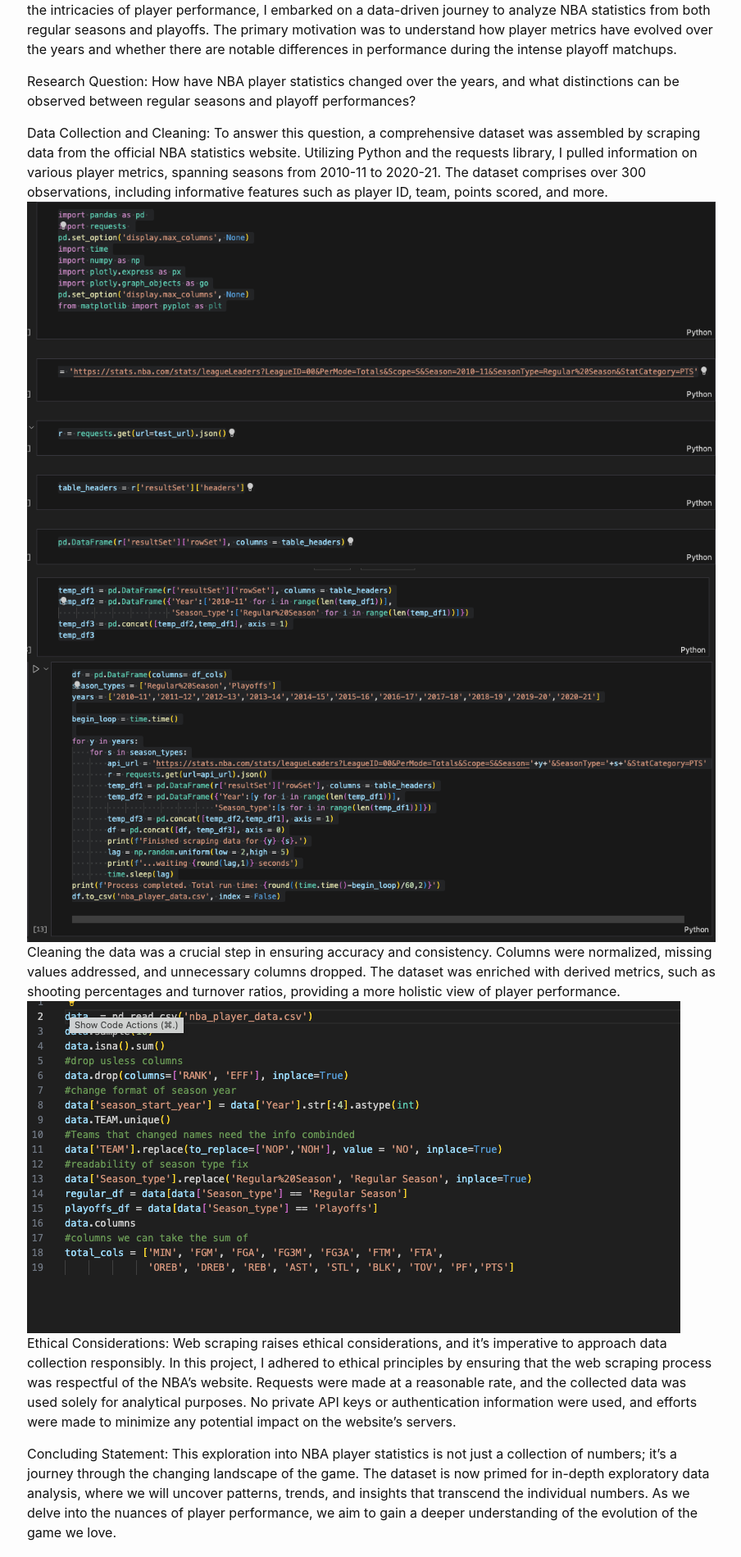
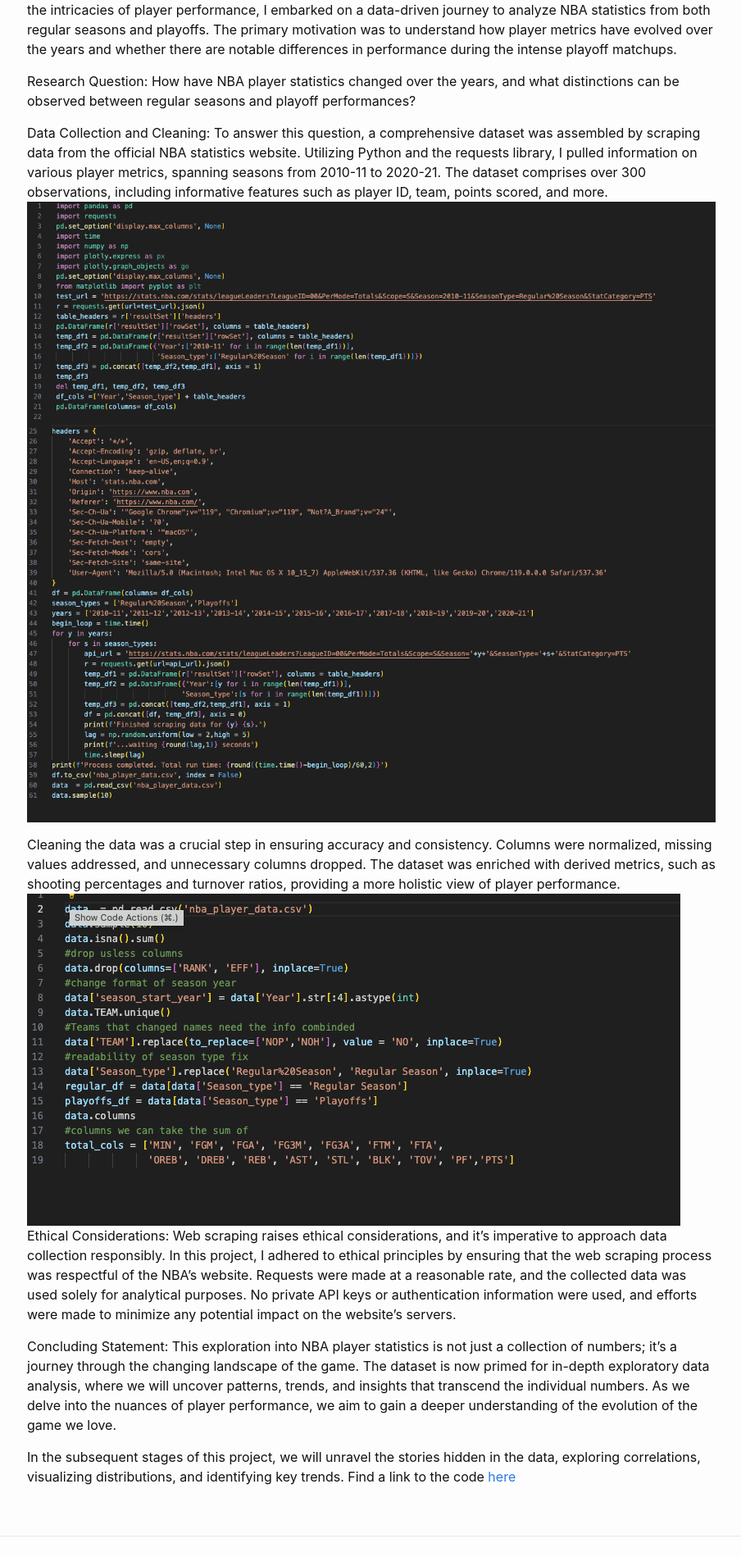
Before and after one commit to byronhillstrom/byronhillstrom.github.io, a Jekyll site: the page built from _posts/2023-11-10-collection-cleaning-intro.md, in a window 1280 px wide. Shown: the part 495-2394 px from the top of the page at 82% size, without its empty margins (187-1091 px from the left). Built offline with Jekyll 4.4.1, drawn with Linux system fonts in a browser that asks for light colours; comment, search, counter and statistics services are not loaded.

Commit message:
Update 2023-11-10-collection-cleaning-intro.md

```diff
--- a/_posts/2023-11-10-collection-cleaning-intro.md
+++ b/_posts/2023-11-10-collection-cleaning-intro.md
@@ -15,9 +15,9 @@ How have NBA player statistics changed over the years, and what distinctions can
 
 Data Collection and Cleaning:
 To answer this question, a comprehensive dataset was assembled by scraping data from the official NBA statistics website. Utilizing Python and the requests library, I pulled information on various player metrics, spanning seasons from 2010-11 to 2020-21. The dataset comprises over 300 observations, including informative features such as player ID, team, points scored, and more.
-<img src="{{https://byronhillstrom.github.io}}/assets/images/webscrape1.png"/>
-<img src="{{https://byronhillstrom.github.io}}/assets/images/webscrape2.png"/>
-<img src="{{https://byronhillstrom.github.io}}/assets/images/webscrape3.png"/>
+<img src="{{https://byronhillstrom.github.io}}/assets/images/scrape1.png"/>
+<img src="{{https://byronhillstrom.github.io}}/assets/images/scrape2.png"/>
+
 Cleaning the data was a crucial step in ensuring accuracy and consistency. Columns were normalized, missing values addressed, and unnecessary columns dropped. The dataset was enriched with derived metrics, such as shooting percentages and turnover ratios, providing a more holistic view of player performance.
 <img src="{{https://byronhillstrom.github.io}}/assets/images/dataclean.png"/>
 Ethical Considerations:
```
